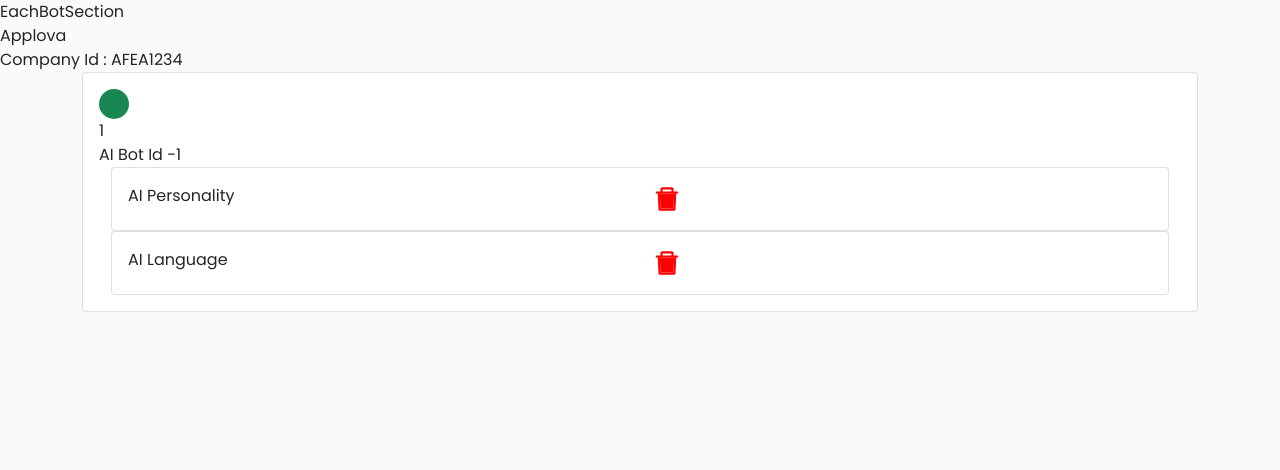
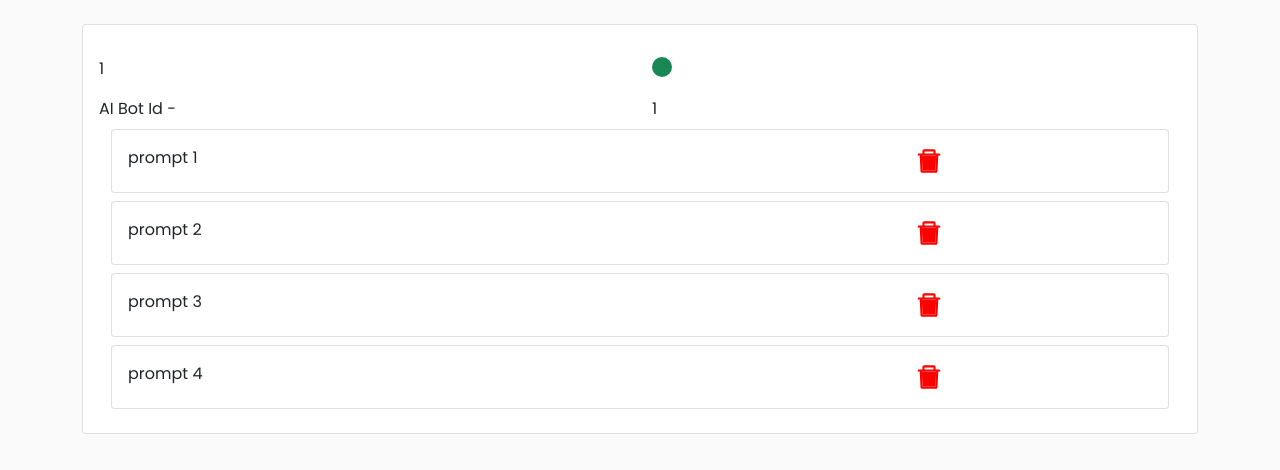
Before and after one commit to ushara09/OmniGenAI_Frontend, a React (Create React App) app: page /admin/each-bot-section/1/1/1 in a window 1280 px wide. Shown: the top 470 px of the page. Built offline with nearby package versions, Linux system fonts and the light colour scheme.

Commit message:
styles added to the lists

```diff
--- a/package.json
+++ b/package.json
@@ -13,6 +13,7 @@
     "react-icons": "^4.9.0",
     "react-router-dom": "^6.11.2",
     "react-scripts": "5.0.1",
+    "react-toastify": "^9.1.3",
     "web-vitals": "^2.1.4"
   },
   "scripts": {
--- a/src/Components/AdminPageCardView.js
+++ b/src/Components/AdminPageCardView.js
@@ -8,16 +8,16 @@ export default function AdminPageCardView(props) {
     <div className="px-5">
       <div className="card">
         <div className="card-body shadow row">
-          <div className="col">
+          <div className="col" style={{marginLeft:"100px"}}>
             {props.activeStatus ? (
               <div
                 className="bg-success rounded-circle"
-                style={{ width: "30px", height: "30px" }}
+                style={{ width: "20px", height: "20px" }}
               ></div>
             ) : (
               <div
                 className="bg-danger rounded-circle"
-                style={{ width: "30px", height: "30px" }}
+                style={{ width: "20px", height: "20px" }}
               ></div>
             )}
           </div>
--- a/src/pages/SuperAdminHomePage/EachBotSection.js
+++ b/src/pages/SuperAdminHomePage/EachBotSection.js
@@ -3,45 +3,56 @@ import { AiTwotoneDelete } from "react-icons/ai";
 import { useParams } from "react-router-dom";
 
 function EachBotSection() {
-  const [companyName, setCompanyName] = useState("Applova");
-  const [companyId, setCompanyId] = useState("AFEA1234");
-  const [activeStatus, setActiveStatus] = useState(true);
-  const [botName, setBotName] = useState("Bot Name");
-  const [botId, setBotId] = useState("Bot ID");
+  const [prompt, setPrompt] = useState([
+    "prompt 1",
+    "prompt 2",
+    "prompt 3",
+    "prompt 4",
+  ]);
   const { id, name, status } = useParams();
 
   return (
     <div>
-      <div>EachBotSection</div>
-      <div>{companyName}</div>
-      <div>
-        <span>Company Id : </span>
-        {companyId}
-      </div>
-
       <div>
         <div className="container">
-          <div className="card">
+          <div className="card mt-4">
             <div className="card-body">
+              <div className="row mt-3 mb-3">
+                <div className="col">{name}</div>
+                <div className="col flex-end">
                   {status ? (
                     <div
                       className="bg-success rounded-circle"
-                  style={{ width: "30px", height: "30px" }}
+                      style={{ width: "20px", height: "20px" }}
                     ></div>
                   ) : (
                     <div
                       className="bg-danger rounded-circle"
-                  style={{ width: "30px", height: "30px" }}
+                      style={{ width: "20px", height: "20px" }}
                     ></div>
                   )}
-              <div>{name}</div>
-              <div>
-                <span>AI Bot Id -</span>
-                {id}
+                </div>
+              </div>
+
+              <div className="row">
+                <span className="col">AI Bot Id -</span>
+                <div className="col flex-end">{id}</div>
               </div>
               <div>
-                <EachPromt name="AI Personality" />
-                <EachPromt name="AI Language" />
+                {prompt ? (
+                  prompt.map((item, key) => (
+                    <div key={key} className="mt-2 mb-2">
+                      <EachPromt name={item} />
+                    </div>
+                  ))
+                ) : (
+                  <div
+                    className="d-flex align-items-center justify-content-center"
+                    style={{ height: "100vh" }}
+                  >
+                    <h2>No Data</h2>
+                  </div>
+                )}
               </div>
             </div>
           </div>
@@ -60,10 +71,10 @@ function EachPromt(props) {
         <div className="card">
           <div className="card-body">
             <div className="row">
-              <div className="col">
+              <div className="col-9">
                 <span>{props.name}</span>
               </div>
-              <div className="col">
+              <div className="col-3">
                 <AiTwotoneDelete
                   size={30}
                   color="red"
--- a/src/pages/SuperAdminHomePage/EachClientSection.js
+++ b/src/pages/SuperAdminHomePage/EachClientSection.js
@@ -4,7 +4,6 @@ import axios from "axios";
 import { useParams } from "react-router-dom";
 
 function EachClientSection() {
-  const [companyName, setCompanyName] = useState("");
   const [activeStatus, setActiveStatus] = useState();
   const [apiData, setApiData] = useState([]);
   const { id, cName } = useParams();
@@ -25,14 +24,12 @@ function EachClientSection() {
 
   return (
     <div>
-      <div>EachClientSection</div>
-      <div>{companyName}</div>
       <div>
         <span>Available AI Bots</span>
         <div>
-          {apiData
-            ? apiData.map((data) => (
-                <div style={{ marginTop: "90px", marginBottom: "20px" }}>
+          {apiData.length != 0 ? (
+            apiData.map((data) => (
+              <div style={{ marginTop: "50px", marginBottom: "10px" }}>
                 <AdminPageCardView
                   isAdminHomePage={false}
                   clientName={data.name}
@@ -41,7 +38,11 @@ function EachClientSection() {
                 />
               </div>
             ))
-            : ""}
+          ) : (
+            <div className="d-flex align-items-center justify-content-center" style={{height:"100vh"}}>
+              <h2>No Data</h2>
+            </div>
+          )}
         </div>
       </div>
     </div>
--- a/src/pages/SuperAdminHomePage/SuperAdminHomePage.js
+++ b/src/pages/SuperAdminHomePage/SuperAdminHomePage.js
@@ -5,7 +5,7 @@ import axios from "axios";
 
 function SuperAdminHomePage() {
   const [companyData, setCompanyData] = useState(false);
-  const[haveData, setHaveData] = useState(true);
+  const [haveData, setHaveData] = useState(true);
   useEffect(() => {
     axios
       .get("http://172.16.1.158:1997/omnigen-ai/v1/controller/company", {})
@@ -40,10 +40,7 @@ function SuperAdminHomePage() {
       {companyData
         ? companyData.map((data) => (
             <div>
-              <div
-                className=""
-                style={{ marginTop: "90px", marginBottom: "20px" }}
-              >
+              <div className="" style={{ marginTop: "70px" }}>
                 <AdminPageCardView
                   clientName={data.name}
                   clientId={data.companyId}
@@ -55,7 +52,6 @@ function SuperAdminHomePage() {
             </div>
           ))
         : null}
-
     </div>
   );
 }
--- a/src/pages/SuperAdminLoginPage/SuperAdminLogin.js
+++ b/src/pages/SuperAdminLoginPage/SuperAdminLogin.js
@@ -1,24 +1,76 @@
-import React from "react";
+import React, { useState } from "react";
 import "./SuperAdminLogin.css";
-
+import { ToastContainer, toast } from "react-toastify";
+import "react-toastify/dist/ReactToastify.css";
 
 function SuperAdminLogin() {
+  const [username, setUsername] = useState();
+  const [password, setPassword] = useState();
+
+  function onSubmitSuperAdmin() {
+    if (username == "admin" && password == "admin") {
+      notifySuccess();
+    } else {
+      notifyError();
+    }
+  }
+
+  function notifySuccess() {
+    toast.success("Login Success", {
+      position: "top-right",
+      autoClose: 5000,
+      hideProgressBar: false,
+      closeOnClick: true,
+      pauseOnHover: true,
+      draggable: true,
+      progress: undefined,
+      theme: "light",
+    });
+  }
+
+  function notifyError() {
+    toast.error("Authentication Failed", {
+      position: "top-right",
+      autoClose: 5000,
+      hideProgressBar: false,
+      closeOnClick: true,
+      pauseOnHover: true,
+      draggable: true,
+      progress: undefined,
+      theme: "light",
+    });
+  }
+
   return (
     <div className="main-box">
-      <div className="navbar-box">
-        {/* <SuperAdminLoginNavBar /> */}
-      </div>
+
+      <ToastContainer
+        position="top-right"
+        autoClose={5000}
+        hideProgressBar={false}
+        newestOnTop={false}
+        closeOnClick
+        rtl={false}
+        pauseOnFocusLoss
+        draggable
+        pauseOnHover
+        theme="light"
+      />
+      <div className="navbar-box">{/* <SuperAdminLoginNavBar /> */}</div>
       <div className="login-box">
         <div className="Auth-form-container">
           <form className="Auth-form">
             <div className="Auth-form-content">
               <h3 className="Auth-form-title">Log in to OmniGen AI</h3>
               <div className="form-group mt-3">
-                <label>Email address</label>
+                <label>Username</label>
                 <input
-                  type="email"
+                  type="text"
                   className="form-control mt-1"
                   placeholder="Enter email"
+                  onChange={(e) => {
+                    setUsername(e.target.value);
+                  }}
                 />
               </div>
               <div className="form-group mt-3">
@@ -27,10 +79,17 @@ function SuperAdminLogin() {
                   type="password"
                   className="form-control mt-1"
                   placeholder="Enter password"
+                  onChange={(e) => {
+                    setPassword(e.target.value);
+                  }}
                 />
               </div>
               <div className="d-grid gap-2 mt-3">
-                <button type="submit" className="btn btn-primary">
+                <button
+                  type="button"
+                  className="btn btn-primary"
+                  onClick={() => onSubmitSuperAdmin()}
+                >
                   Submit
                 </button>
               </div>
```
Lines whose indentation alone changed are shown as unchanged.
